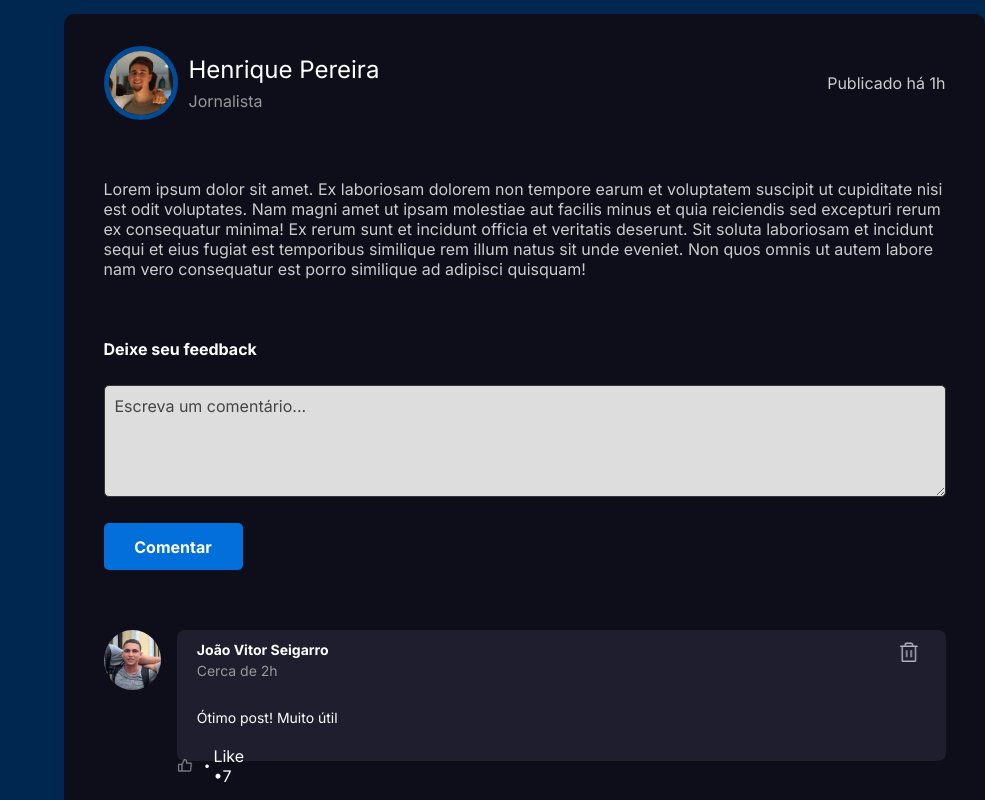
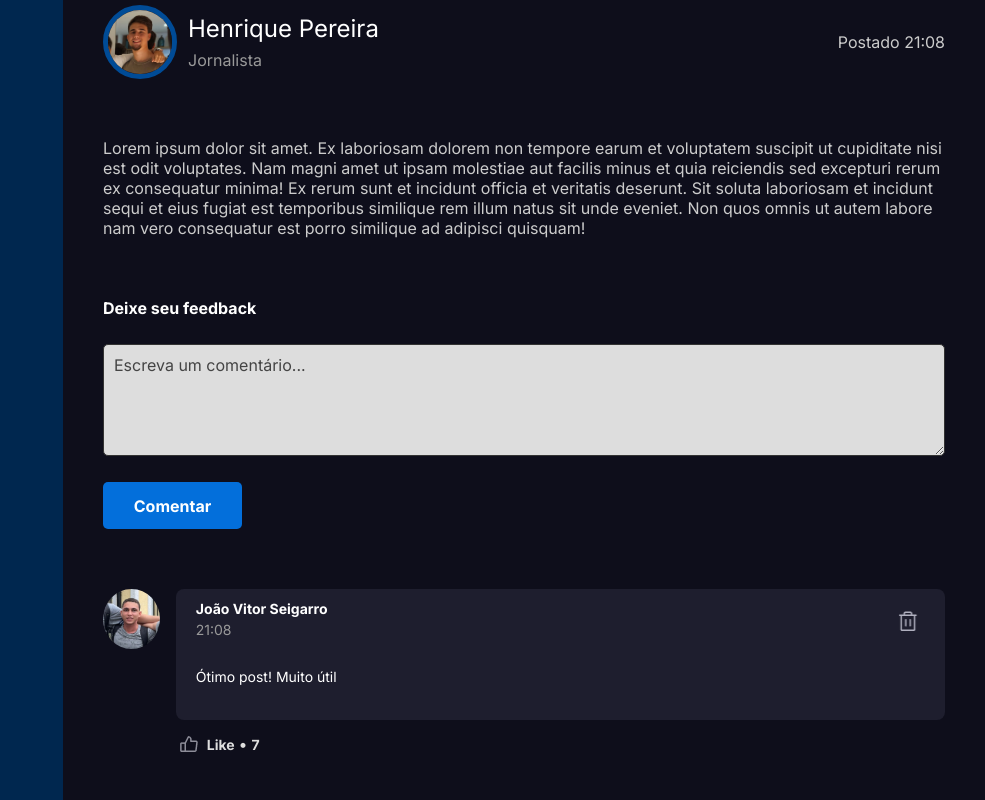
Before and after one commit to gabrieltrindade-dev/tarefa-react-InJunior, a React (Vite) app in the folder react-project/: page / in a window 1280 px wide. Shown: the part 800-1600 px from the top of the page, without its empty margins (295-1280 px from the left). Built offline with nearby package versions, Linux system fonts and the light colour scheme.

Commit message:
feat: hora para post e comentário

```diff
--- a/react-project/src/components/Coments/index.tsx
+++ b/react-project/src/components/Coments/index.tsx
@@ -6,13 +6,20 @@ import lixeiraImg from "../../assets/Trash.png";
 interface ComentarioProps {
   foto: string;
   nome: string;
-  hora: string;
+  hora: string; // A hora agora é uma string
   texto: string;
   initialLikes: number;
   onExcluir?: () => void;
 }
 
-export default function Comentario({ foto, nome, hora, texto, initialLikes, onExcluir }: ComentarioProps) {
+export default function Comentario({
+  foto,
+  nome,
+  hora,
+  texto,
+  initialLikes,
+  onExcluir,
+}: ComentarioProps) {
   const { likes, curtido, toggleLike } = useLike(initialLikes);
 
   return (
@@ -23,17 +30,22 @@ export default function Comentario({ foto, nome, hora, texto, initialLikes, onEx
         <div className={styles.cabecalho}>
           <div>
             <h4 className={styles.nome}>{nome}</h4>
-            <span className={styles.hora}>Cerca de {hora}</span>
+            <span className={styles.hora}>{hora}</span> {/* Agora mostra a hora atual */}
           </div>
-          <button className={styles.botaoExcluir} onClick={onExcluir} title="Excluir comentário">
+          <button
+            className={styles.botaoExcluir}
+            onClick={onExcluir}
+            title="Excluir comentário"
+          >
             <img src={lixeiraImg} alt="Excluir" />
           </button>
         </div>
 
         <p className={styles.texto}>{texto}</p>
 
-        <div className={styles.rodape}>
-          <button className={`${styles.botaoLike} ${curtido ? styles.curtido : ""}`} onClick={toggleLike}>
+        {/* Mudei a classe .curtido para o contêiner .rodape */}
+        <div className={`${styles.rodape} ${curtido ? styles.curtido : ""}`}>
+          <button className={styles.botaoLike} onClick={toggleLike}>
             <img src={likeImg} alt="Like" />
           </button>
           <div className={styles.likeInfo}>
--- a/react-project/src/components/Coments/styles.module.css
+++ b/react-project/src/components/Coments/styles.module.css
@@ -29,7 +29,6 @@
 .cabecalho {
   display: flex;
   justify-content: space-between;
-  align-items: flex-start;
 }
 
 .nome {
@@ -41,7 +40,6 @@
 .hora {
   font-size: 14px;
   color: rgba(153, 153, 153, 1);
-
 }
 
 .botaoExcluir {
@@ -53,6 +51,7 @@
 .botaoExcluir img {
   width: 24px;
   height: 24px;
+  padding-top: 8px;
 }
 
 .texto {
@@ -64,12 +63,25 @@
 
 .rodape {
   position: absolute;
-  bottom: -25px;
-  left: 0;
+  bottom: -35px;
+  left: 3px;
   display: flex;
   align-items: center;
   gap: 4px;
 }
+
+/* Quando o rodapé tiver a classe .curtido, os elementos internos mudam de cor */
+.rodape.curtido p,
+.rodape.curtido .separador,
+.rodape.curtido .likesCount {
+  color: #0087ff; /* Cor azul desejada para o texto */
+}
+
+.rodape.curtido .botaoLike img {
+  /* Filtro CSS para mudar a cor da imagem para azul */
+  filter: brightness(0) saturate(100%) invert(43%) sepia(90%) saturate(1478%) hue-rotate(187deg) brightness(101%) contrast(101%);
+}
+
 
 .botaoLike {
   display: flex;
@@ -78,21 +90,41 @@
   background: none;
   border: none;
   cursor: pointer;
-  color: #aaa;
 }
 
 .botaoLike img {
-  width: 16px;
-  height: 16px;
+  width: 20px;
+  height: 20px;
+  /* Estado normal da imagem (não curtido) */
+  filter: none;
 }
 
-.botaoLike::after {
-  content: "•";
-  margin-left: 6px;
-  color: white;
+.likeInfo {
+  display: flex;
+  align-items: center;
+  gap: 4px;
+  padding-left: 4px;
+  position: relative;
+  top: -1px;
 }
 
-.curtido {
-  border: 2px solid blue;
-  border-radius: 4px;
+/* Cor padrão do texto */
+.likeInfo p {
+  font-size: 14px;
+  font-weight: 700;
+  margin: 0;
+  color: rgba(221, 221, 221, 1);
 }
+
+.separador {
+  color: rgba(221, 221, 221, 1);
+  font-size: 16px;
+  line-height: 1;
+  margin: 0;
+}
+
+.likesCount {
+  color: rgba(221, 221, 221, 1);
+  font-size: 14px;
+  font-weight: bold;
+}
--- a/react-project/src/components/Main/index.tsx
+++ b/react-project/src/components/Main/index.tsx
@@ -1,46 +1,64 @@
 import PerfilAdm from "../PefilPessoal";
-import Posts from "../Posts"
-import styles from "./styles.module.css"
-import fotoC from "../../assets/caio.jpg"
-import fotoH from "../../assets/henrique.jpg"
-import fotoR from "../../assets/ric.jpg"
-import fotoS from "../../assets/seiga.jpg"
-import fotoX from "../../assets/xavi.jpg"
+import Posts from "../Posts";
+import styles from "./styles.module.css";
+import fotoC from "../../assets/caio.jpg";
+import fotoH from "../../assets/henrique.jpg";
+import fotoR from "../../assets/ric.jpg";
+import fotoS from "../../assets/seiga.jpg";
+import fotoX from "../../assets/xavi.jpg";
 
 export default function Main() {
-    return(
+  // Gera a hora atual no formato 'HH:mm'
+  const horaAtual = new Date().toLocaleTimeString('pt-BR', {
+    hour: '2-digit',
+    minute: '2-digit',
+  });
+
+  return (
     <main className={styles.main}>
-            <PerfilAdm/>
+      <PerfilAdm />
       <div className={styles.posts}>
-                <Posts foto={fotoC} cargo="Engenheiro" nome="Caio Mahmoud" paragrafo="Lorem ipsum dolor sit amet. Ex laboriosam dolorem non tempore earum et voluptatem suscipit ut cupiditate nisi est odit voluptates. Nam magni amet ut ipsam molestiae aut facilis minus et quia reiciendis sed excepturi rerum ex consequatur minima! Ex rerum sunt et incidunt officia et veritatis deserunt. Sit soluta laboriosam et incidunt sequi et eius fugiat est temporibus similique rem illum natus sit unde eveniet. Non quos omnis ut autem labore nam vero consequatur est porro similique ad adipisci quisquam!" hora="1h"/>
-                <Posts foto={fotoH} cargo="Jornalista" nome="Henrique Pereira" paragrafo="Lorem ipsum dolor sit amet. Ex laboriosam dolorem non tempore earum et voluptatem suscipit ut cupiditate nisi est odit voluptates. Nam magni amet ut ipsam molestiae aut facilis minus et quia reiciendis sed excepturi rerum ex consequatur minima! Ex rerum sunt et incidunt officia et veritatis deserunt. Sit soluta laboriosam et incidunt sequi et eius fugiat est temporibus similique rem illum natus sit unde eveniet. Non quos omnis ut autem labore nam vero consequatur est porro similique ad adipisci quisquam!" hora="1h"
+        <Posts
+          foto={fotoC}
+          cargo="Engenheiro"
+          nome="Caio Mahmoud"
+          paragrafo="Lorem ipsum dolor sit amet. Ex laboriosam dolorem non tempore earum et voluptatem suscipit ut cupiditate nisi est odit voluptates. Nam magni amet ut ipsam molestiae aut facilis minus et quia reiciendis sed excepturi rerum ex consequatur minima! Ex rerum sunt et incidunt officia et veritatis deserunt. Sit soluta laboriosam et incidunt sequi et eius fugiat est temporibus similique rem illum natus sit unde eveniet. Non quos omnis ut autem labore nam vero consequatur est porro similique ad adipisci quisquam!"
+          hora={horaAtual} // Passando a hora atual para o Post
+        />
+        <Posts
+          foto={fotoH}
+          cargo="Jornalista"
+          nome="Henrique Pereira"
+          paragrafo="Lorem ipsum dolor sit amet. Ex laboriosam dolorem non tempore earum et voluptatem suscipit ut cupiditate nisi est odit voluptates. Nam magni amet ut ipsam molestiae aut facilis minus et quia reiciendis sed excepturi rerum ex consequatur minima! Ex rerum sunt et incidunt officia et veritatis deserunt. Sit soluta laboriosam et incidunt sequi et eius fugiat est temporibus similique rem illum natus sit unde eveniet. Non quos omnis ut autem labore nam vero consequatur est porro similique ad adipisci quisquam!"
+          hora={horaAtual} // Passando a hora atual para o Post
           comentariosIniciais={[
             {
               id: 1,
               foto: fotoS,
               nome: "João Vitor Seigarro",
-                    hora: "2h",
+              hora: horaAtual, // Passando a hora atual para o Comentário
               texto: "Ótimo post! Muito útil",
-                    initialLikes: 7
+              initialLikes: 7,
             },
             {
               id: 2,
               foto: fotoX,
               nome: "Xavier",
-                    hora: "1h",
+              hora: horaAtual, // Passando a hora atual para o Comentário
               texto: "Muito bom!",
-                    initialLikes: 4
+              initialLikes: 4,
             },
             {
               id: 3,
               foto: fotoR,
               nome: "Ricardo",
-                    hora: "30min",
+              hora: horaAtual, // Passando a hora atual para o Comentário
               texto: "Excelente, parabéns!",
-                    initialLikes: 5
-                    }
-                ]}/>
+              initialLikes: 5,
+            },
+          ]}
+        />
       </div>
     </main>
-    )
+  );
 }
--- a/react-project/src/components/Main/styles.module.css
+++ b/react-project/src/components/Main/styles.module.css
@@ -2,16 +2,16 @@
 
 .main {
     background-color: #00274F;
-  padding: 2rem;
+    padding-bottom: 89px;
     font-family: 'Inter', Arial, Helvetica, sans-serif;
     display: flex;
     flex-direction: row;
     gap: 30px;
-  padding: 0;
 }
 
 .postsWrapper {
     display: flex;
     flex-direction: column;
     gap: 24px;
+    padding-bottom: 89px;
 }
--- a/react-project/src/components/Posts/index.tsx
+++ b/react-project/src/components/Posts/index.tsx
@@ -7,7 +7,7 @@ export interface ComentarioData {
   id: number;
   foto: string;
   nome: string;
-  hora: string;
+  hora: string; // A propriedade 'hora' agora aceita a string de hora
   texto: string;
   initialLikes?: number;
 }
@@ -17,7 +17,7 @@ interface PostsProps {
   nome: string;
   cargo: string;
   paragrafo: string;
-  hora: string;
+  hora: string; // A propriedade 'hora' do post também é uma string
   comentariosIniciais?: ComentarioData[];
 }
 
@@ -45,11 +45,17 @@ export default function Posts({
       nome: "Gabriel Trindade"
     };
 
+    // Captura a data e hora atuais e formata
+    const horaAtual = new Date().toLocaleTimeString('pt-BR', {
+      hour: '2-digit',
+      minute: '2-digit',
+    });
+
     const novo: ComentarioData = {
       id: new Date().getTime(),
       foto: dadosAdm.foto,
       nome: dadosAdm.nome,
-      hora: "agora mesmo",
+      hora: horaAtual, // Usa a hora formatada, como já estava
       texto,
       initialLikes: 0,
     };
@@ -72,7 +78,7 @@ export default function Posts({
             <p>{cargo}</p>
           </div>
         </div>
-        <p id={styles.horaPost}>Publicado há {hora}</p>
+        <p id={styles.horaPost}>Postado {hora}</p> {/* Agora mostra a hora atual */}
       </div>
 
       <div className={styles.textoPost}>
--- a/react-project/src/components/Posts/styles.module.css
+++ b/react-project/src/components/Posts/styles.module.css
@@ -4,8 +4,7 @@
 .post {
     background-color: rgba(14, 14, 27, 1);
     color: #fff;
-    width: 921px;
-    min-height: 656px;
+    min-height: 615px;
     border-radius: 10px;
     display: flex;
     flex-direction: column;
@@ -65,6 +64,8 @@
     font-size: 16px;
     font-weight: 400;
     color: rgba(204, 204, 204, 1);
+    white-space: pre-wrap;
+
 }
 
 .form {
```
Lines whose indentation alone changed are shown as unchanged.
